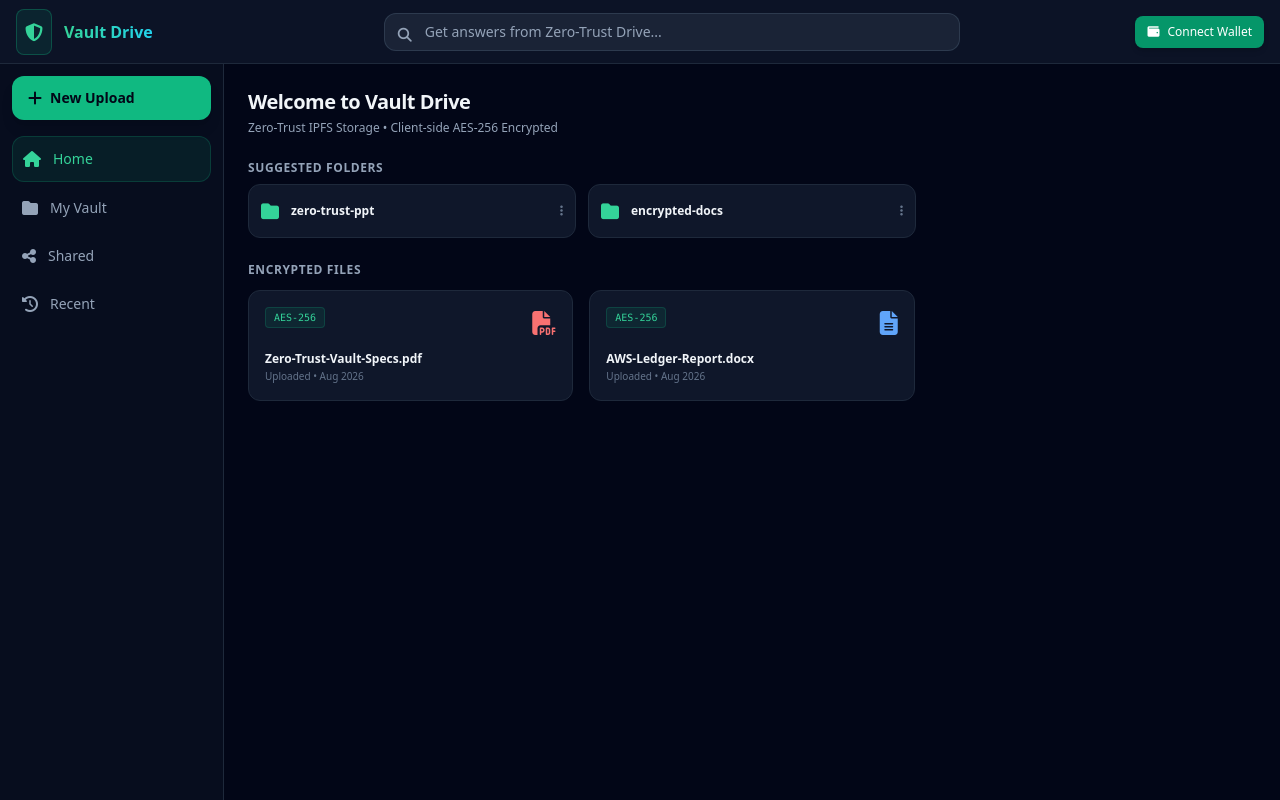
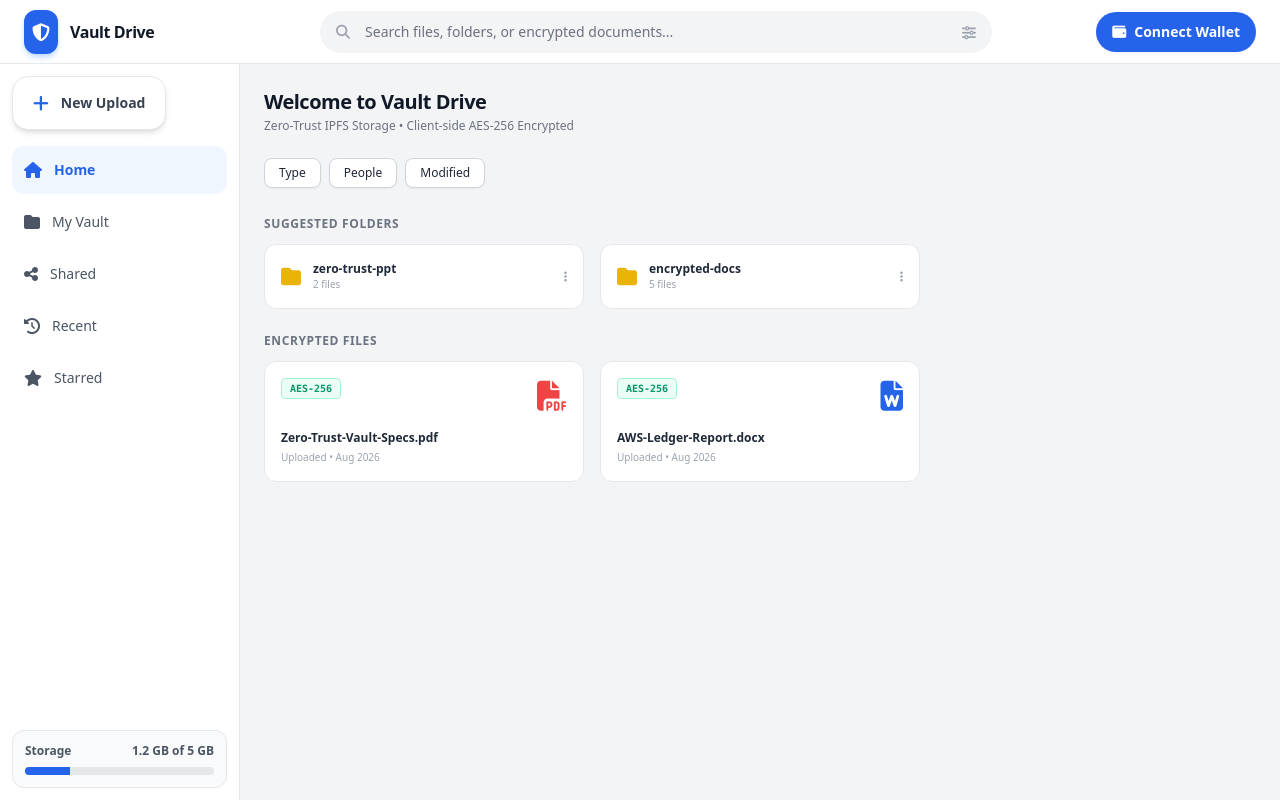
Before and after one commit to rehan5263/ai-zero-trust-portal, a website: page drive-ui.html in a window 1280 px wide. Drawn offline with nearby package versions, Linux system fonts and the light colour scheme.

Commit message:
Update drive-ui.html

```diff
--- a/drive-ui.html
+++ b/drive-ui.html
@@ -7,30 +7,33 @@
   <script src="https://cdn.tailwindcss.com"></script>
   <link rel="stylesheet" href="https://cdnjs.cloudflare.com/ajax/libs/font-awesome/6.4.0/css/all.min.css">
 </head>
-<body class="bg-slate-950 text-slate-100 min-h-screen flex flex-col font-sans">
+<body class="bg-gray-100 text-gray-800 min-h-screen flex flex-col font-sans">
 
-  <!-- Top Search Header -->
-  <header class="h-16 border-b border-slate-800 bg-slate-900/80 px-4 flex items-center justify-between gap-4 sticky top-0 z-50">
+  <!-- Top Search & Header -->
+  <header class="h-16 border-b border-gray-200 bg-white px-4 sm:px-6 flex items-center justify-between gap-4 sticky top-0 z-50">
     <div class="flex items-center space-x-3 w-48">
-      <div class="bg-emerald-500/10 p-2 rounded-lg border border-emerald-500/30">
-        <i class="fa-solid fa-shield-halved text-emerald-400 text-lg"></i>
+      <div class="bg-blue-600 text-white p-2 rounded-xl shadow-md shadow-blue-200">
+        <i class="fa-solid fa-shield-halved text-lg"></i>
       </div>
-      <span class="font-bold text-base bg-gradient-to-r from-emerald-400 to-cyan-400 bg-clip-text text-transparent hidden sm:inline">
+      <span class="font-bold text-base text-gray-900 tracking-tight hidden sm:inline">
         Vault Drive
       </span>
     </div>
 
-    <!-- Center Search Bar -->
-    <div class="flex-1 max-w-xl">
-      <div class="relative">
-        <i class="fa-solid fa-magnifying-glass absolute left-3.5 top-3 text-slate-400 text-sm"></i>
-        <input type="text" placeholder="Get answers from Zero-Trust Drive..." class="w-full bg-slate-800/80 border border-slate-700/80 rounded-xl pl-10 pr-4 py-2 text-sm text-slate-200 placeholder-slate-400 focus:outline-none focus:border-emerald-500 transition">
+    <!-- Center Search Bar (Google Drive Style) -->
+    <div class="flex-1 max-w-2xl">
+      <div class="relative flex items-center">
+        <i class="fa-solid fa-magnifying-glass absolute left-4 text-gray-400 text-sm"></i>
+        <input type="text" placeholder="Search files, folders, or encrypted documents..." class="w-full bg-gray-100 border border-transparent rounded-full pl-11 pr-10 py-2.5 text-sm text-gray-800 placeholder-gray-500 focus:outline-none focus:bg-white focus:border-blue-500 focus:ring-2 focus:ring-blue-100 transition duration-200">
+        <button class="absolute right-3 text-gray-400 hover:text-gray-600 p-1">
+          <i class="fa-solid fa-sliders text-sm"></i>
+        </button>
       </div>
     </div>
 
-    <!-- Right Actions -->
+    <!-- Wallet Connection Button -->
     <div class="flex items-center space-x-2">
-      <button class="bg-emerald-600 hover:bg-emerald-500 text-white font-medium text-xs px-3 py-2 rounded-lg flex items-center space-x-2 shadow-md">
+      <button class="bg-blue-600 hover:bg-blue-700 text-white font-semibold text-xs sm:text-sm px-4 py-2.5 rounded-full flex items-center space-x-2 shadow-sm transition">
         <i class="fa-solid fa-wallet"></i>
         <span class="hidden sm:inline">Connect Wallet</span>
       </button>
@@ -39,85 +42,121 @@
 
   <div class="flex-1 flex">
     <!-- Left Navigation Sidebar -->
-    <aside class="w-16 sm:w-56 border-r border-slate-800 bg-slate-900/40 p-3 flex flex-col space-y-4">
-      <button class="bg-emerald-500 hover:bg-emerald-400 text-slate-950 font-bold text-sm py-2.5 px-4 rounded-xl flex items-center justify-center sm:justify-start space-x-2 shadow-lg transition">
-        <i class="fa-solid fa-plus text-base"></i>
-        <span class="hidden sm:inline">New Upload</span>
+    <aside class="w-16 sm:w-60 border-r border-gray-200 bg-white p-3 flex flex-col justify-between">
+      <div class="space-y-4">
+        <!-- Google Drive Style + New Button -->
+        <button class="bg-white hover:bg-gray-50 text-gray-700 border border-gray-200 font-medium text-sm py-3 px-5 rounded-2xl flex items-center justify-center sm:justify-start space-x-3 shadow-md hover:shadow-lg transition">
+          <i class="fa-solid fa-plus text-lg text-blue-600"></i>
+          <span class="hidden sm:inline font-semibold">New Upload</span>
         </button>
 
         <nav class="space-y-1 text-sm font-medium">
-        <a href="#" class="flex items-center space-x-3 bg-emerald-500/10 text-emerald-400 p-2.5 rounded-xl border border-emerald-500/20">
+          <a href="#" class="flex items-center space-x-3 bg-blue-50 text-blue-600 p-3 rounded-xl font-semibold">
             <i class="fa-solid fa-house text-base"></i>
             <span class="hidden sm:inline">Home</span>
           </a>
-        <a href="#" class="flex items-center space-x-3 text-slate-400 hover:bg-slate-800/60 p-2.5 rounded-xl transition">
+          <a href="#" class="flex items-center space-x-3 text-gray-600 hover:bg-gray-100 p-3 rounded-xl transition">
             <i class="fa-solid fa-folder text-base"></i>
             <span class="hidden sm:inline">My Vault</span>
           </a>
-        <a href="#" class="flex items-center space-x-3 text-slate-400 hover:bg-slate-800/60 p-2.5 rounded-xl transition">
+          <a href="#" class="flex items-center space-x-3 text-gray-600 hover:bg-gray-100 p-3 rounded-xl transition">
             <i class="fa-solid fa-share-nodes text-base"></i>
             <span class="hidden sm:inline">Shared</span>
           </a>
-        <a href="#" class="flex items-center space-x-3 text-slate-400 hover:bg-slate-800/60 p-2.5 rounded-xl transition">
+          <a href="#" class="flex items-center space-x-3 text-gray-600 hover:bg-gray-100 p-3 rounded-xl transition">
             <i class="fa-solid fa-clock-rotate-left text-base"></i>
             <span class="hidden sm:inline">Recent</span>
           </a>
+          <a href="#" class="flex items-center space-x-3 text-gray-600 hover:bg-gray-100 p-3 rounded-xl transition">
+            <i class="fa-solid fa-star text-base"></i>
+            <span class="hidden sm:inline">Starred</span>
+          </a>
         </nav>
+      </div>
+
+      <!-- Storage Info (OneDrive Style) -->
+      <div class="p-3 bg-gray-50 rounded-xl border border-gray-200 hidden sm:block space-y-2">
+        <div class="flex justify-between items-center text-xs font-semibold text-gray-600">
+          <span>Storage</span>
+          <span>1.2 GB of 5 GB</span>
+        </div>
+        <div class="w-full bg-gray-200 h-2 rounded-full overflow-hidden">
+          <div class="bg-blue-600 h-full w-[24%]"></div>
+        </div>
+      </div>
     </aside>
 
     <!-- Main Content Grid -->
     <main class="flex-1 p-4 sm:p-6 space-y-6 overflow-y-auto">
+      <div class="flex justify-between items-center">
         <div>
-        <h2 class="text-xl font-bold tracking-tight">Welcome to Vault Drive</h2>
-        <p class="text-xs text-slate-400 mt-1">Zero-Trust IPFS Storage • Client-side AES-256 Encrypted</p>
+          <h2 class="text-xl font-bold text-gray-900 tracking-tight">Welcome to Vault Drive</h2>
+          <p class="text-xs text-gray-500 mt-0.5">Zero-Trust IPFS Storage • Client-side AES-256 Encrypted</p>
+        </div>
       </div>
 
-      <!-- Suggested Folders Grid -->
-      <div class="space-y-2">
-        <p class="text-xs font-semibold text-slate-400 uppercase tracking-wider">Suggested Folders</p>
-        <div class="grid grid-cols-1 sm:grid-cols-3 gap-3">
-          <div class="bg-slate-900 border border-slate-800 p-3 rounded-xl flex items-center justify-between hover:border-slate-700 transition">
+      <!-- Quick Category Filters -->
+      <div class="flex items-center space-x-2 overflow-x-auto pb-1 text-xs font-medium">
+        <button class="bg-white border border-gray-300 text-gray-800 px-3.5 py-1.5 rounded-lg shadow-sm hover:bg-gray-50">Type</button>
+        <button class="bg-white border border-gray-300 text-gray-800 px-3.5 py-1.5 rounded-lg shadow-sm hover:bg-gray-50">People</button>
+        <button class="bg-white border border-gray-300 text-gray-800 px-3.5 py-1.5 rounded-lg shadow-sm hover:bg-gray-50">Modified</button>
+      </div>
+
+      <!-- Suggested Folders -->
+      <div class="space-y-3">
+        <p class="text-xs font-bold text-gray-500 uppercase tracking-wider">Suggested Folders</p>
+        <div class="grid grid-cols-1 sm:grid-cols-3 gap-4">
+          <div class="bg-white border border-gray-200 p-4 rounded-xl flex items-center justify-between hover:shadow-md transition cursor-pointer">
             <div class="flex items-center space-x-3">
-              <i class="fa-solid fa-folder text-emerald-400 text-lg"></i>
-              <span class="text-xs font-semibold truncate">zero-trust-ppt</span>
+              <i class="fa-solid fa-folder text-yellow-500 text-xl"></i>
+              <div>
+                <p class="text-xs font-bold text-gray-800 truncate">zero-trust-ppt</p>
+                <p class="text-[10px] text-gray-400">2 files</p>
               </div>
-            <i class="fa-solid fa-ellipsis-vertical text-slate-500 text-xs"></i>
             </div>
-          <div class="bg-slate-900 border border-slate-800 p-3 rounded-xl flex items-center justify-between hover:border-slate-700 transition">
+            <i class="fa-solid fa-ellipsis-vertical text-gray-400 text-xs"></i>
+          </div>
+
+          <div class="bg-white border border-gray-200 p-4 rounded-xl flex items-center justify-between hover:shadow-md transition cursor-pointer">
             <div class="flex items-center space-x-3">
-              <i class="fa-solid fa-folder text-emerald-400 text-lg"></i>
-              <span class="text-xs font-semibold truncate">encrypted-docs</span>
+              <i class="fa-solid fa-folder text-yellow-500 text-xl"></i>
+              <div>
+                <p class="text-xs font-bold text-gray-800 truncate">encrypted-docs</p>
+                <p class="text-[10px] text-gray-400">5 files</p>
               </div>
-            <i class="fa-solid fa-ellipsis-vertical text-slate-500 text-xs"></i>
+            </div>
+            <i class="fa-solid fa-ellipsis-vertical text-gray-400 text-xs"></i>
           </div>
         </div>
       </div>
 
-      <!-- Files Card Display -->
+      <!-- Files Display Cards -->
       <div class="space-y-3">
-        <p class="text-xs font-semibold text-slate-400 uppercase tracking-wider">Encrypted Files</p>
+        <p class="text-xs font-bold text-gray-500 uppercase tracking-wider">Encrypted Files</p>
         <div class="grid grid-cols-1 sm:grid-cols-2 md:grid-cols-3 gap-4">
-          <div class="bg-slate-900 border border-slate-800 rounded-xl p-4 flex flex-col justify-between space-y-3">
+
+          <div class="bg-white border border-gray-200 rounded-xl p-4 flex flex-col justify-between space-y-4 hover:shadow-md transition cursor-pointer">
             <div class="flex justify-between items-start">
-              <span class="bg-emerald-500/10 text-emerald-400 text-[10px] font-mono px-2 py-0.5 rounded border border-emerald-500/20">AES-256</span>
-              <i class="fa-solid fa-file-pdf text-red-400 text-2xl"></i>
+              <span class="bg-emerald-50 text-emerald-600 text-[10px] font-mono font-bold px-2 py-0.5 rounded border border-emerald-200">AES-256</span>
+              <i class="fa-solid fa-file-pdf text-red-500 text-3xl"></i>
             </div>
             <div>
-              <p class="text-xs font-bold truncate">Zero-Trust-Vault-Specs.pdf</p>
-              <p class="text-[10px] text-slate-500 mt-0.5">Uploaded • Aug 2026</p>
+              <p class="text-xs font-bold text-gray-800 truncate">Zero-Trust-Vault-Specs.pdf</p>
+              <p class="text-[10px] text-gray-400 mt-1">Uploaded • Aug 2026</p>
             </div>
           </div>
 
-          <div class="bg-slate-900 border border-slate-800 rounded-xl p-4 flex flex-col justify-between space-y-3">
+          <div class="bg-white border border-gray-200 rounded-xl p-4 flex flex-col justify-between space-y-4 hover:shadow-md transition cursor-pointer">
             <div class="flex justify-between items-start">
-              <span class="bg-emerald-500/10 text-emerald-400 text-[10px] font-mono px-2 py-0.5 rounded border border-emerald-500/20">AES-256</span>
-              <i class="fa-solid fa-file-lines text-blue-400 text-2xl"></i>
+              <span class="bg-emerald-50 text-emerald-600 text-[10px] font-mono font-bold px-2 py-0.5 rounded border border-emerald-200">AES-256</span>
+              <i class="fa-solid fa-file-word text-blue-600 text-3xl"></i>
             </div>
             <div>
-              <p class="text-xs font-bold truncate">AWS-Ledger-Report.docx</p>
-              <p class="text-[10px] text-slate-500 mt-0.5">Uploaded • Aug 2026</p>
+              <p class="text-xs font-bold text-gray-800 truncate">AWS-Ledger-Report.docx</p>
+              <p class="text-[10px] text-gray-400 mt-1">Uploaded • Aug 2026</p>
             </div>
           </div>
+
         </div>
       </div>
     </main>
```
Lines whose indentation alone changed are shown as unchanged.
